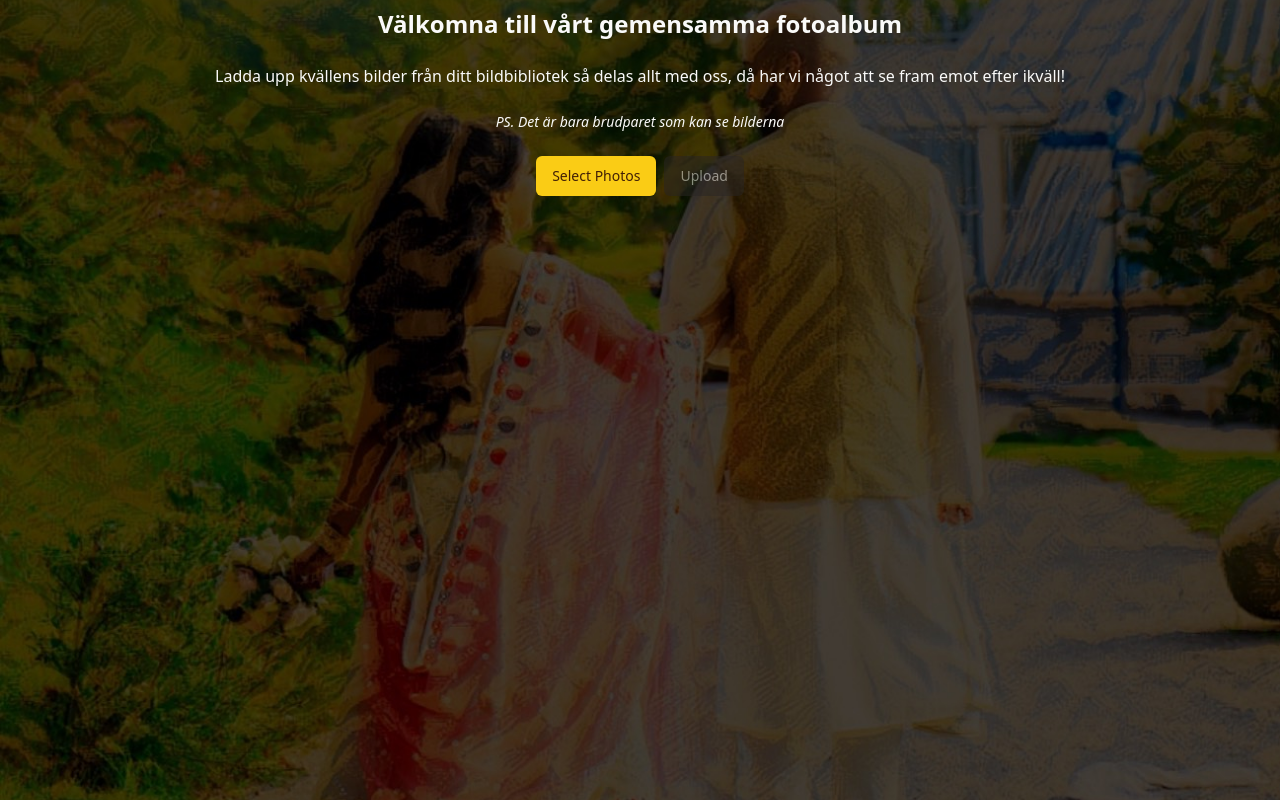
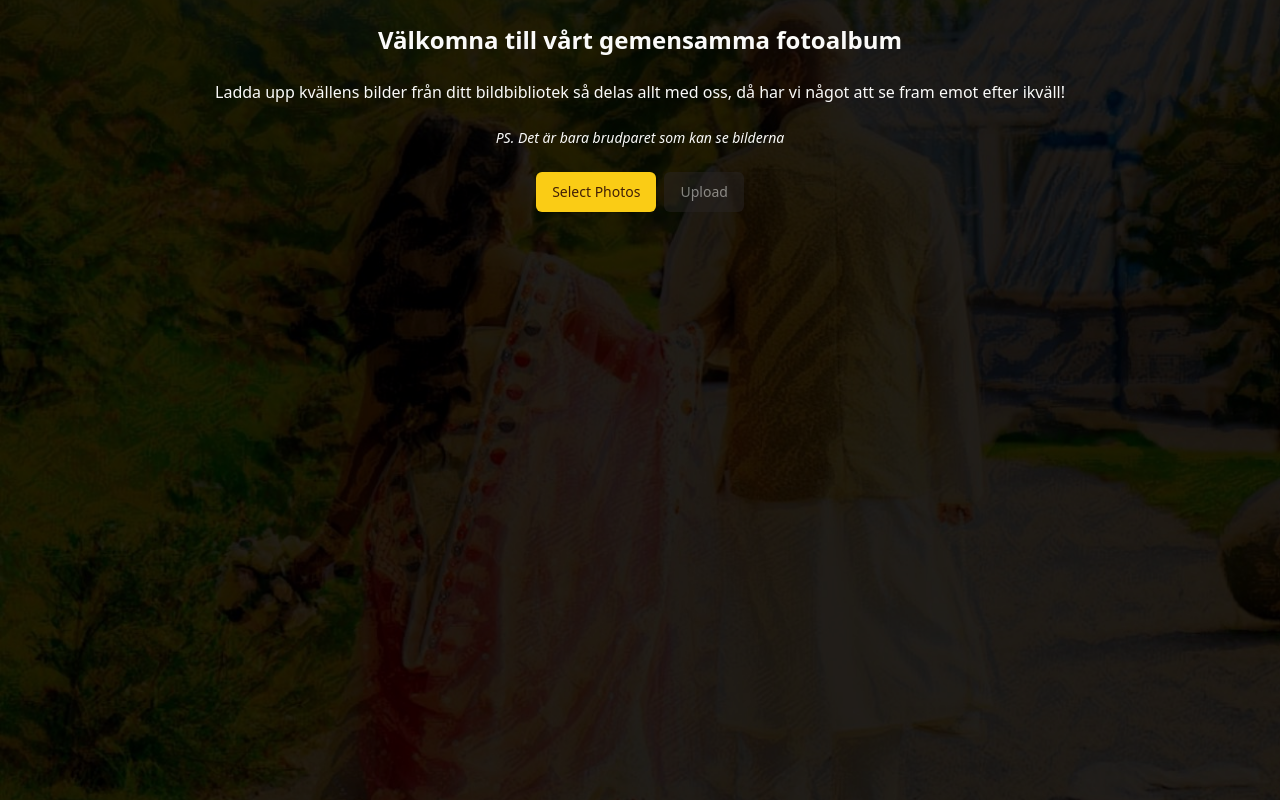
Before and after one commit to Mahadi-Ahmed/party-pics, a React (Vite) app: page / in a window 1280 px wide. Built offline with nearby package versions, Linux system fonts and the light colour scheme.

Commit message:
add overlay with dark opacity

```diff
--- a/src/App.tsx
+++ b/src/App.tsx
@@ -95,9 +95,10 @@ function App() {
   }
 
   return (
-    <>
-      <div className="min-h-screen bg-[url('/bg-pic.jpg')] bg-cover bg-center bg-no-repeat">
-        <div className='p-2 flex flex-col items-center gap-6 text-center'>
+    <div className="min-h-screen bg-[url('/bg-pic.jpg')] bg-cover bg-center bg-no-repeat">
+      {/* NOTE:  check if we want opacity*/}
+      <div className='min-h-screen bg-black bg-opacity-50 flex justify-center'>
+        <div className='p-6 flex flex-col items-center gap-6 text-center'>
           <h1 className='text-2xl font-bold'>Välkomna till vårt gemensamma fotoalbum</h1>
           <p className='text-center'>
             Ladda upp kvällens bilder från ditt bildbibliotek så delas allt med oss, då har vi något att se
@@ -123,7 +124,7 @@ function App() {
           <Preview previewFiles={previewFiles} />
         </div>
       </div>
-    </>
+    </div>
   )
 }
 
```
Also changed, not shown: 1 other file (tests, documents, lock files or other folders).
